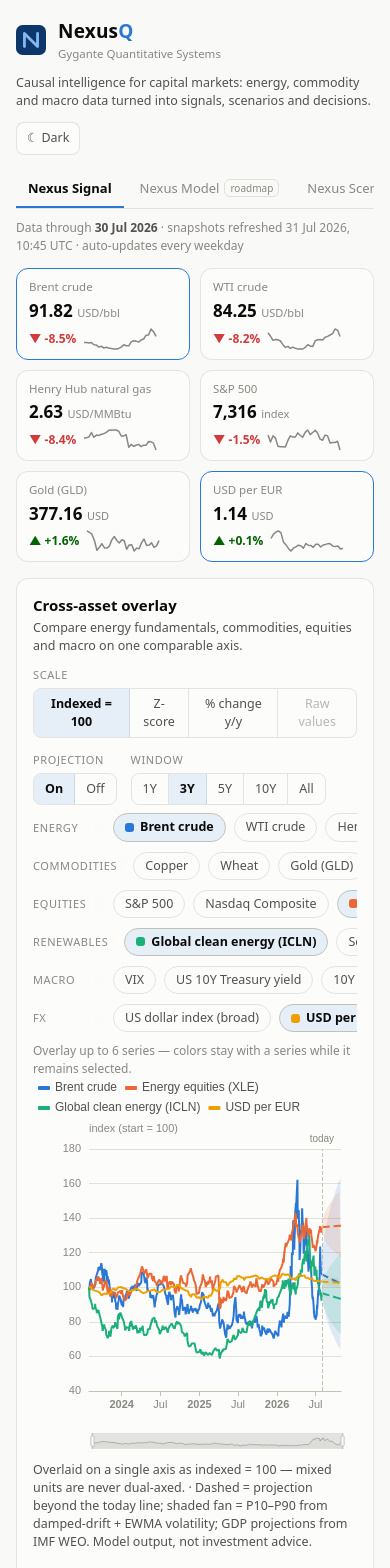
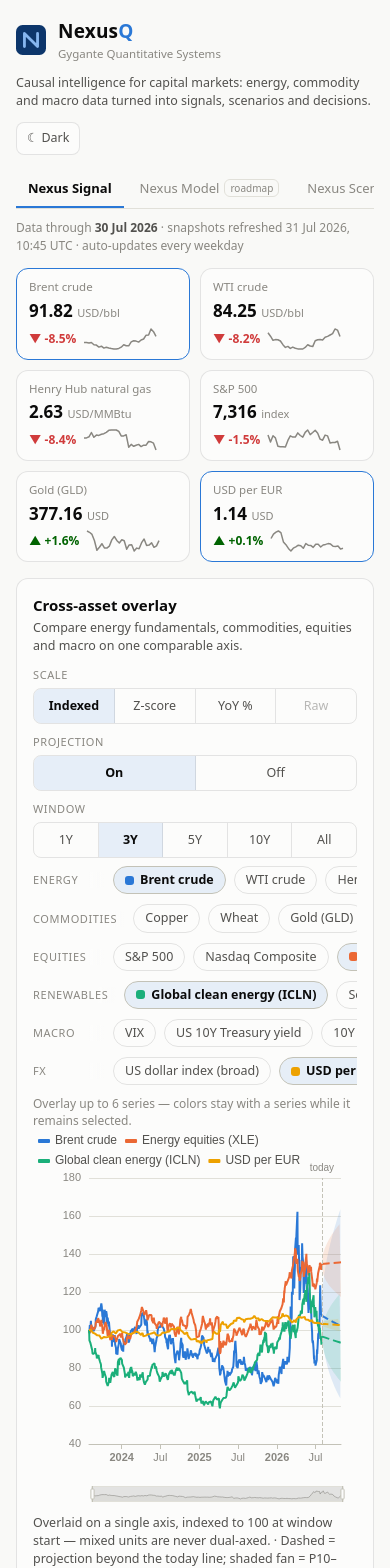
Before and after one commit to cs-ox-wolf3794/nexusq, a React (Vite) app: page / in a window 390 px wide. Shown: the top 1568 px of the page. Built offline with nearby package versions, Linux system fonts and the light colour scheme.

Commit message:
Updating UI

```diff
--- a/src/components/OverlayChart.tsx
+++ b/src/components/OverlayChart.tsx
@@ -4,7 +4,6 @@
 import { readTokens } from "./useTheme";
 import type { Series } from "../lib/data";
 import type { Points, Transform } from "../lib/transform";
-import { TRANSFORM_LABELS } from "../lib/transform";
 
 export interface OverlaySeries {
   series: Series;
@@ -21,11 +20,11 @@
   sourceLabel: string; // "model P50" | "IMF WEO" | "EIA STEO"
 }
 
-const AXIS_LABEL: Record<Transform, string> = {
-  index: "index (start = 100)",
-  zscore: "standard deviations",
-  yoy: "% change y/y",
-  raw: "",
+const CAPTION_TEXT: Record<Transform, string> = {
+  index: "indexed to 100 at window start",
+  zscore: "z-scores over the visible window",
+  yoy: "year-over-year % change",
+  raw: "raw values",
 };
 
 const fmtNum = (v: unknown) =>
@@ -43,9 +42,6 @@
       "--gridline", "--baseline", "--border",
       ...items.map((i) => i.color),
     ]);
-    const unitLabel = transform === "raw"
-      ? (items[0]?.series.unit ?? "")
-      : AXIS_LABEL[transform];
     const today = new Date().toISOString().slice(0, 10);
 
     const series: SeriesOption[] = items.map((it) => ({
@@ -102,11 +98,7 @@
     return {
       backgroundColor: "transparent",
       animation: false,
-      grid: {
-        left: 56, right: 16, bottom: 66,
-        // wrapped legends on narrow screens need extra headroom above the plot
-        top: items.length > 1 ? (window.innerWidth < 520 && items.length > 2 ? 72 : 44) : 20,
-      },
+      grid: { left: 56, right: 16, top: items.length > 1 ? 48 : 20, bottom: 66 },
       // Slider only — an "inside" zoom hijacks page scrolling (mousewheel and touch-pan).
       dataZoom: [
         {
@@ -154,8 +146,6 @@
       },
       yAxis: {
         type: "value",
-        name: unitLabel,
-        nameTextStyle: { color: tokens["--text-muted"], fontSize: 11, align: "left" },
         scale: true,
         axisLabel: { color: tokens["--text-muted"], fontSize: 11 },
         splitLine: { lineStyle: { color: tokens["--gridline"], width: 1 } },
@@ -169,7 +159,7 @@
       <EChart option={option} height={380} />
       <p className="sub" style={{ marginTop: 4 }}>
         {items.length > 1
-          ? `Overlaid on a single axis as ${TRANSFORM_LABELS[transform].toLowerCase()} — mixed units are never dual-axed.`
+          ? `Overlaid on a single axis, ${CAPTION_TEXT[transform]} — mixed units are never dual-axed.`
           : items.length === 1
             ? `${items[0].series.name}, ${items[0].series.unit} (${items[0].series.source})`
             : "Select at least one series."}
--- a/src/lib/transform.ts
+++ b/src/lib/transform.ts
@@ -3,10 +3,10 @@
 export type Transform = "index" | "zscore" | "yoy" | "raw";
 
 export const TRANSFORM_LABELS: Record<Transform, string> = {
-  index: "Indexed = 100",
+  index: "Indexed",
   zscore: "Z-score",
-  yoy: "% change y/y",
-  raw: "Raw values",
+  yoy: "YoY %",
+  raw: "Raw",
 };
 
 export type Points = [string, number][];
--- a/src/theme.css
+++ b/src/theme.css
@@ -126,10 +126,17 @@
 .seg button {
   border: none; background: none; color: var(--text-secondary); font: inherit; font-size: 12.5px;
   padding: 6px 11px; cursor: pointer; border-right: 1px solid var(--border);
+  white-space: nowrap;
 }
 .seg button:last-child { border-right: none; }
 .seg button.active { background: var(--chip-wash); color: var(--text-primary); font-weight: 600; }
 .seg button:disabled { opacity: 0.4; cursor: default; }
+@media (max-width: 700px) {
+  .controls { flex-direction: column; gap: 10px; }
+  .control-group { width: 100%; }
+  .seg { display: flex; width: 100%; }
+  .seg button { flex: 1; padding: 8px 4px; text-align: center; }
+}
 
 /* ---- series picker ---- */
 .picker { display: flex; flex-direction: column; gap: 8px; }
```
